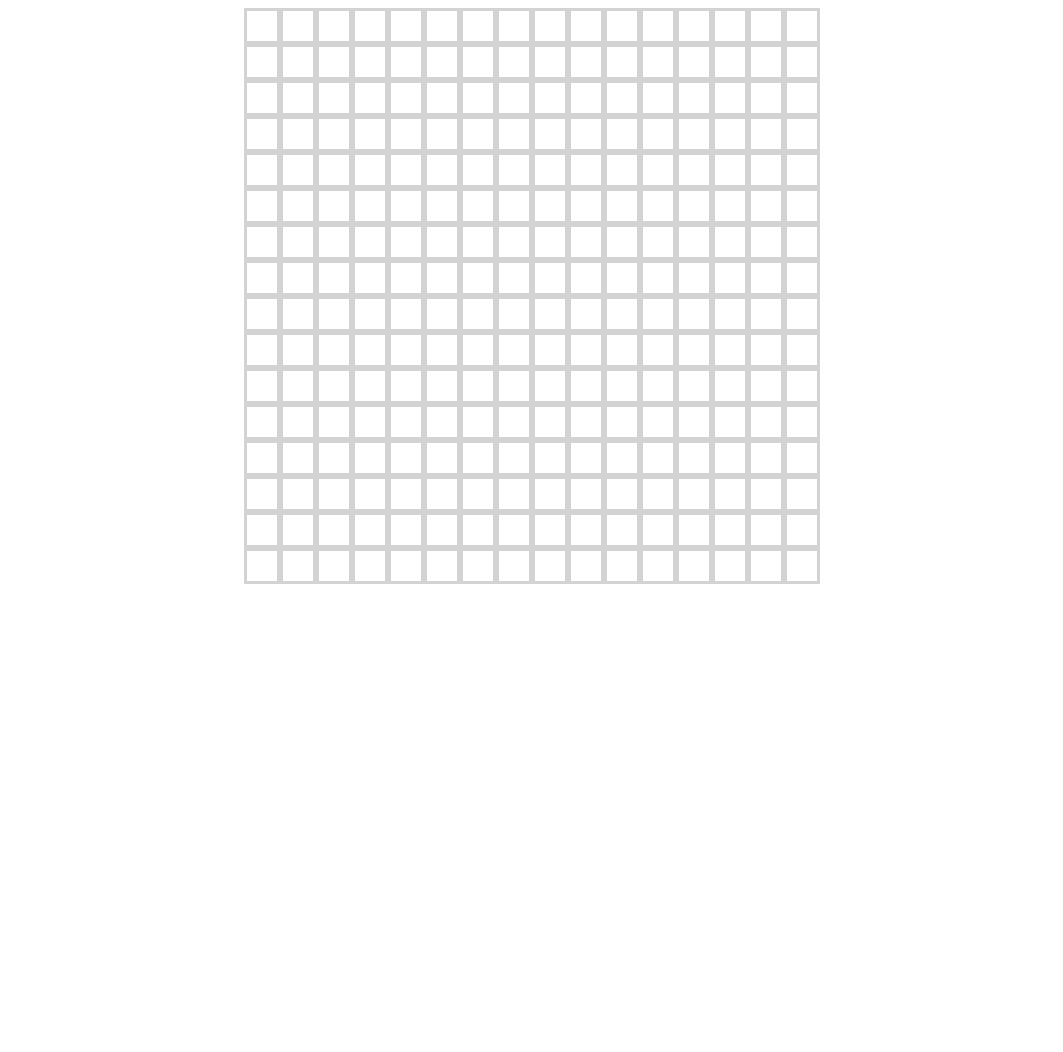
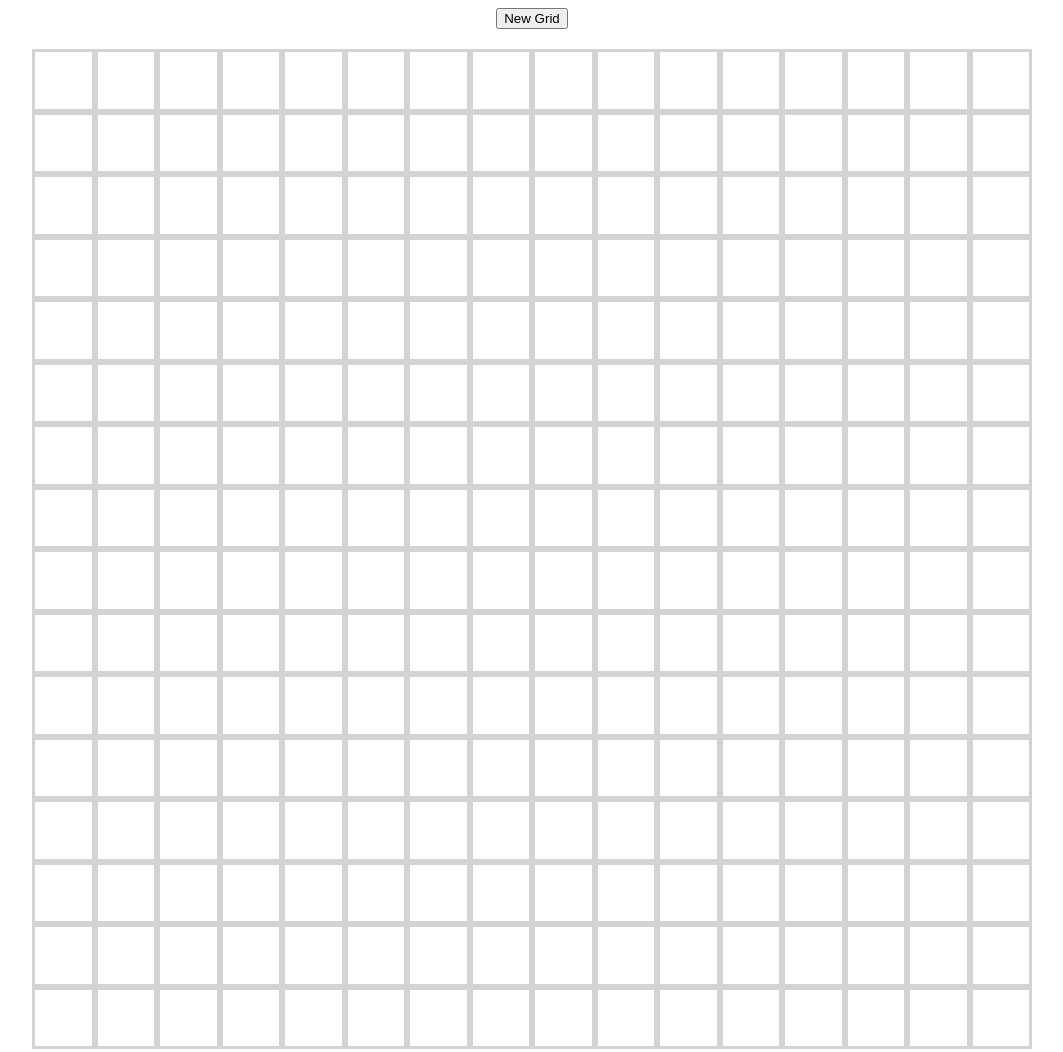
Before and after one commit to 4nhus/odin-etch-a-sketch, a plain HTML site: page index.html in a window 1280 px wide. Shown: the whole page, without its empty margins (108-1171 px from the left). Before the commit the page ends 800 px from the top, so only its background shows below. Drawn offline with Linux system fonts and the light colour scheme.

Commit message:
Complete all tasks

```diff
--- a/etch.js
+++ b/etch.js
@@ -1,9 +1,17 @@
+const randomUpTo100 = () => Math.ceil(Math.random() * 100);
+
+function buildGrid(numSquaresPerRow) {
     const gridContainer = document.querySelector('.grid');
+    gridContainer.remove();
 
-for (let i = 0; i < 16; i++) {
+    const body = document.querySelector('body');
+    const newGridContainer = document.createElement('div');
+    newGridContainer.classList.add('grid');
+
+    for (let i = 0; i < numSquaresPerRow; i++) {
         const gridRow = document.createElement('div');
 
-    for (let j = 0; j < 16; j++) {
+        for (let j = 0; j < numSquaresPerRow; j++) {
             const gridSquare = document.createElement('div');
             gridSquare.classList.add('grid-square');
             gridRow.appendChild(gridSquare);
@@ -11,12 +19,38 @@ for (let i = 0; i < 16; i++) {
 
         gridRow.classList.add('grid-row');
 
-    gridContainer.appendChild(gridRow);
+        newGridContainer.appendChild(gridRow);
     }
+
+    body.appendChild(newGridContainer);
 
     const gridSquares = document.querySelectorAll('.grid-square');
     gridSquares.forEach(gridSquare => {
         gridSquare.addEventListener('mouseover', (e) => {
-       e.target.style.backgroundColor = 'darkgray';
+            if (!e.target.classList.contains('hovered')) {
+                const r = randomUpTo100();
+                const g = randomUpTo100();
+                const b = randomUpTo100();
+
+                e.target.style.backgroundColor = `rgb(${r}% ${g}% ${b}% / 0.1)`;
+                e.target.classList.add('hovered');
+            } else if (e.target.style.backgroundColor.charAt(e.target.style.backgroundColor.lastIndexOf('.') - 1) === '0') {
+                const num = e.target.style.backgroundColor.charAt(e.target.style.backgroundColor.lastIndexOf('.') + 1) - '0';
+                if (num !== 9) {
+                    e.target.style.backgroundColor = e.target.style.backgroundColor.slice(0, e.target.style.backgroundColor.lastIndexOf('.') + 1).concat((num + 1) + ')');
+                } else {
+                    e.target.style.backgroundColor = e.target.style.backgroundColor.slice(0, e.target.style.backgroundColor.lastIndexOf('0')).concat('1)');
+                }
+            }
         })
     });
+}
+
+const button= document.querySelector('button');
+button.addEventListener('click', (e) => {
+   let numSides = parseInt(prompt("How many squares per row in the new grid? Enter a maximum up to 100."));
+   numSides = numSides > 100 ? 100 : numSides;
+   buildGrid(numSides);
+});
+
+buildGrid(16);
--- a/index.html
+++ b/index.html
@@ -6,6 +6,7 @@
     <link rel="stylesheet" href="./style.css">
 </head>
 <body>
+<button>New Grid</button>
 <div class="grid"></div>
 </body>
 <script src="etch.js"></script>
--- a/style.css
+++ b/style.css
@@ -1,19 +1,25 @@
+body {
+    display: flex;
+    flex-direction: column;
+    align-items: center;
+    justify-content: space-between;
+    gap: 20px;
+}
+
 .grid {
     display: flex;
     flex-direction: column;
-    align-items: center;
+    align-items: stretch;
+    min-width: 1000px;
+    min-height: 1000px;
 }
 
 .grid-row {
     display: flex;
+    flex: auto;
 }
 
 .grid-square {
     border-color: lightgray;
-    border-style: solid;
-    flex:  auto;
-    min-height: 30px;
-    min-width: 30px;
-    max-height: 30px;
-    max-width: 30px;
+    border-style: solid;flex: auto;
 }
```
Lines whose indentation alone changed are shown as unchanged.
